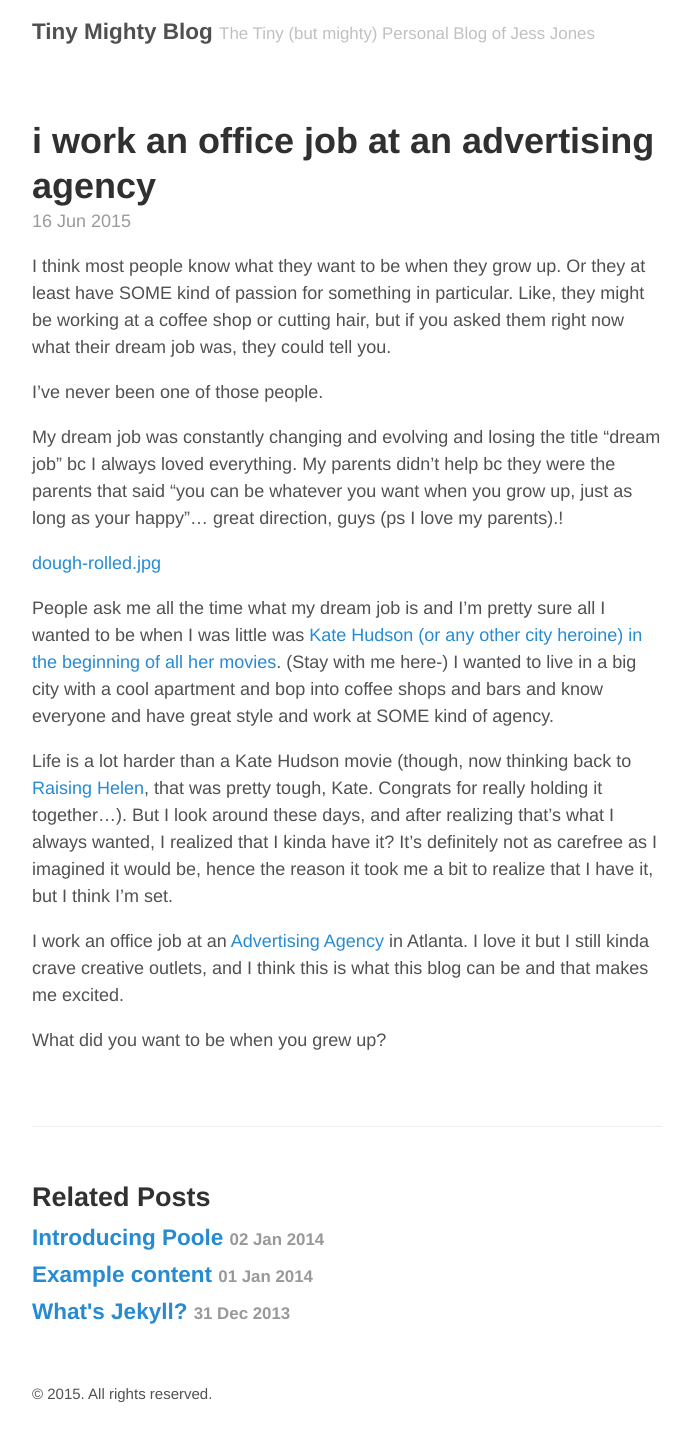
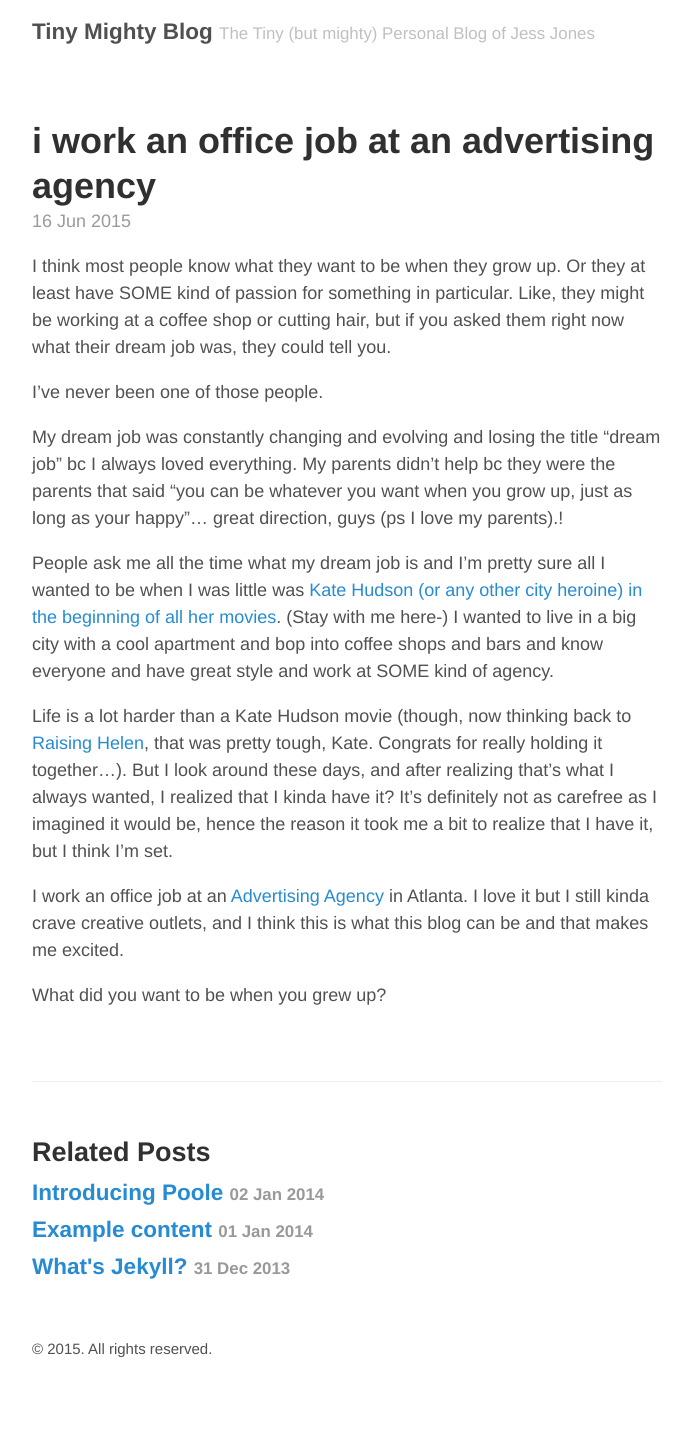
Before and after one commit to jjessjjones/tinymightyblog, a Jekyll site: the page built from _posts/2015-06-16-i-work-an-office-job-at-an-advertising-agency.md, in a window 1280 px wide. Shown: the whole page, without its empty margins (293-983 px from the left). Built offline with Jekyll 4.4.1, drawn with Linux system fonts in a browser that asks for light colours; after the commit the page ends 1398 px from its top, so only the background shows below that.

Commit message:
Updated 2015-06-16-i-work-an-office-job-at-an-advertising-agency.md

```diff
--- a/_posts/2015-06-16-i-work-an-office-job-at-an-advertising-agency.md
+++ b/_posts/2015-06-16-i-work-an-office-job-at-an-advertising-agency.md
@@ -13,9 +13,6 @@ I've never been one of those people.![]({{site.baseurl}}/)
 
 My dream job was constantly changing and evolving and losing the title "dream job" bc I always loved everything. My parents didn't help bc they were the parents that said "you can be whatever you want when you grow up, just as long as your happy"... great direction, guys (ps I love my parents).!
 
-[dough-rolled.jpg]({{site.baseurl}}/assets/images/posts/dough-rolled.jpg)
-
-
 People ask me all the time what my dream job is and I'm pretty sure all I wanted to be when I was little was [Kate Hudson (or any other city heroine) in the beginning of all her movies](http://www.hotflick.net/flicks/2003_How_to_Lose_a_Guy_in_10_Days/003HTL_Kate_Hudson_149.jpg). (Stay with me here-) I wanted to live in a big city with a cool apartment and bop into coffee shops and bars and know everyone and have great style and work at SOME kind of agency.
 
 Life is a lot harder than a Kate Hudson movie (though, now thinking back to [Raising Helen](http://www.imdb.com/title/tt0350028/), that was pretty tough, Kate. Congrats for really holding it together...). But I look around these days, and after realizing that's what I always wanted, I realized that I kinda have it?  It's definitely not as carefree as I imagined it would be, hence the reason it took me a bit to realize that I have it, but I think I'm set.
```
